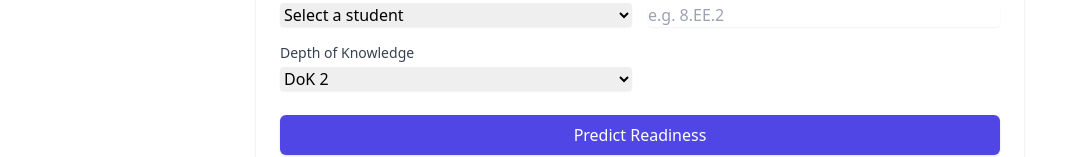
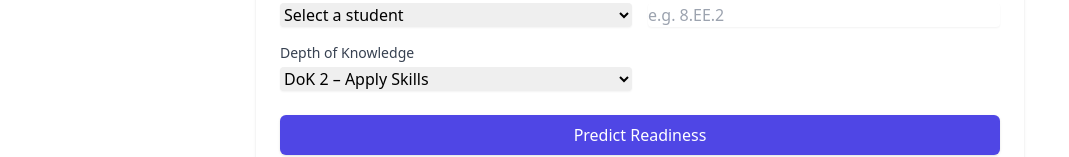
Before and after one commit to mrkhmath/MathGraphExplorer, a React (Create React App) app: page /ml in a window 1280 px wide. Shown: the part 167-324 px from the top of the page, without its empty margins (0-1069 px from the left). Built offline with nearby package versions, Linux system fonts and the light colour scheme.

Commit message:
refining DOK

```diff
--- a/src/pages/MLSandbox.jsx
+++ b/src/pages/MLSandbox.jsx
@@ -313,10 +313,18 @@ const handlePredict = async () => {
   value={dok}
   onChange={(e) => setDok(Number(e.target.value))}
 >
-            {[1, 2, 3, 4].map((level) => (
-              <option key={level} value={level}>DoK {level}</option>
+  {[
+    { level: 1, label: "DoK 1 – Recall Facts" },
+    { level: 2, label: "DoK 2 – Apply Skills" },
+    { level: 3, label: "DoK 3 – Strategic Thinking" },
+    { level: 4, label: "DoK 4 – Extended Reasoning" }
+  ].map(({ level, label }) => (
+    <option key={level} value={level}>
+      {label}
+    </option>
   ))}
 </select>
+
         </div>
       </div>
 
```
Lines whose indentation alone changed are shown as unchanged.
